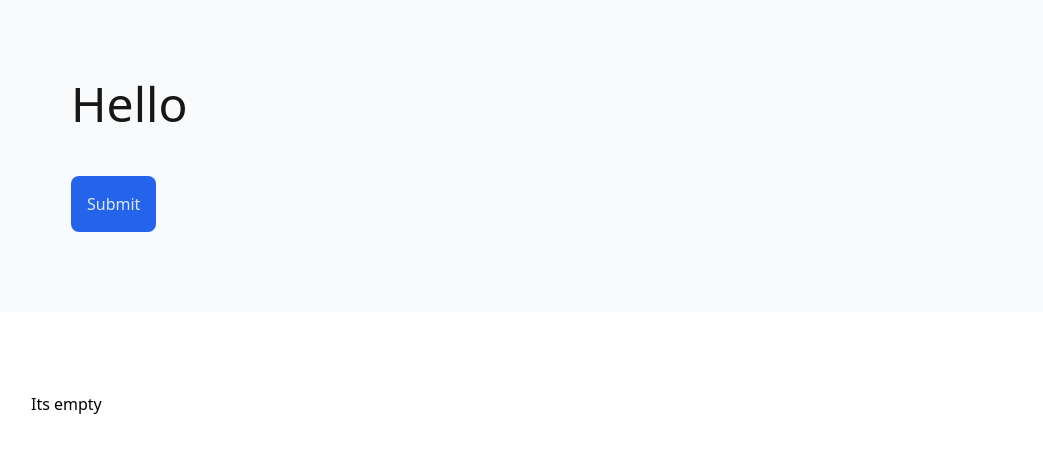
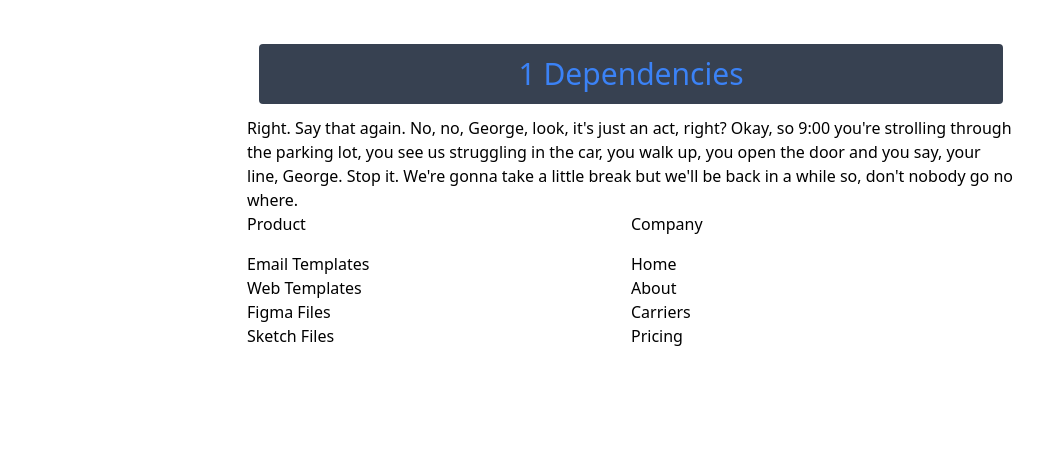
Before and after one commit to azyzz228/node-packagers-checker, a React (Create React App) app: page /package-dependencies/1 in a window 1280 px wide. Shown: the top 452 px of the page, without its empty margins (9-1052 px from the left). Built offline with nearby package versions, Linux system fonts and the light colour scheme.

Commit message:
:label: added package dependencies section

```diff
--- a/package.json
+++ b/package.json
@@ -10,6 +10,8 @@
     "cheerio": "^1.0.0-rc.12",
     "react": "^18.2.0",
     "react-dom": "^18.2.0",
+    "react-router": "^5.3.3",
+    "react-router-dom": "^5.3.3",
     "react-scripts": "5.0.1",
     "web-vitals": "^2.1.4"
   },
--- a/src/App.js
+++ b/src/App.js
@@ -1,86 +1,19 @@
-import axios from "axios";
-import { useState } from "react";
-import PackageInfo from "./components/PackageInfo";
+import { BrowserRouter as Router, Route } from "react-router-dom";
+import PackageDependencies from "./components/PackageDependencies";
+import Home from "./pages/Home";
 function App() {
-
-  const [packages, setPackages] = useState([]);
-  let arr = [];
-  function package_info(name, description, dependencies, github, issues) {
-    return {
-      name, description, dependencies, github, issues
-    }
-  }
-
-  const handleSubmit = async () => {
-    const res = await axios.get("https://raw.githubusercontent.com/azyzz228/hsl-color-picker/master/package.json");
-    if (res.status !== 200) {
-      alert("You provided broken link")
-    }
-
-    console.log(Object.keys(res.data.dependencies
-    ));
-
-
-    let npm_link = await axios.get("https://api.npms.io/v2/package/tailwindcss");
-
-    let metadata = npm_link.data.collected.metadata;
-
-    arr.push(package_info(metadata.name, metadata.description, Object.keys(metadata.dependencies), metadata.links.repository, metadata.links.bugs))
-    setPackages(arr);
-    console.log(arr);
-
-    //const $ = cheerio.load('<h2 class="title">Hello world</h2>');
-
-  }
   return (
     <>
-      <div className="p-20 flex flex-col justify-start items-start gap-12 bg-slate-50">
-        <h1 className="text-5xl text-neutral-900 ">Hello</h1>
-        <button className="p-4 text-blue-100 bg-blue-600 rounded-lg hover:bg-blue-700 active:bg-blue-900" onClick={() => handleSubmit()}>Submit</button>
-      </div>
-
-      <div className="flex flex-row px-10 py-20 justify-start items-center container mx-auto">
-        {
-          packages.length == 0 ?
-            (<p>Its empty</p>) :
-            (
-
-              packages.map((item, index) => (
-                <div key={index} class="max-w-md rounded-t-lg rounded-b-md border border-t-4 border-slate-100 border-t-blue-400 px-8 py-4 shadow-lg">
-                  <div class="flex flex-row items-center justify-between border-b pb-4">
-                    <a href={`${item.github}`}>
-                      <h1 class="text-2xl font-semibold text-slate-700 hover:underline">{item.name}</h1></a>
-                    <div class="flex flex-col items-end">
-                      <p class="text-sm text-slate-600">Last updated</p>
-                      <p class="text-lg font-bold text-slate-800">10 days ago</p>
-                    </div>
-                  </div>
-
-                  <p class="border-b border-slate-100 py-4 text-slate-700">{item.description}</p>
-                  <div class="flex flex-row items-center justify-between py-4">
-                    <a href={`${item.issuesLink}`}>    <p class="text-red-900">Issues</p>
-                    </a>
-                    <p class="text-xl font-bold text-red-700">78</p>
-                  </div>
-
-                  <p class="pb-3 text-slate-700">Dependencies:</p>
-                  <div class="grid grid-cols-3 place-items-start items-center gap-4">
-                    {
-                      item.dependencies.map((i, k) => (
-                        <p key={k} class="col-span-1 rounded-full bg-slate-50 py-1 px-4 font-semibold text-slate-700">{i}</p>
-                      ))
-                    }
-
-                  </div>
-                </div>
-              )
-              )
-            )
-        }
-      </div>
+      <Router>
+        <Route exact path="/" component={Home}></Route>
+        <Route
+          exact
+          path="/package-dependencies/:slug"
+          component={PackageDependencies}
+        ></Route>
+      </Router>
     </>
-  )
-
+  );
 }
 
 export default App;
--- /dev/null
+++ b/src/components/PackageDependencies.js
@@ -0,0 +1,68 @@
+import React from "react";
+import { useParams } from "react-router";
+function PackageDependencies() {
+  const { slug } = useParams();
+  console.log(slug);
+
+  return (
+    <div>
+      <section>
+        <div className=" flex flex-col items-center px-5 py-8 mx-auto max-w-7xl sm:px-6 lg:px-8">
+          <div className="flex flex-col w-full max-w-3xl mx-auto prose text-left prose-blue">
+            <div className="w-full mx-auto">
+              <h2 className="text-blue-500 text-3xl capitalize bg-gray-700 py-3 px-5 rounded border-3 m-3 text-center">
+                {slug} dependencies
+              </h2>
+              <p>
+                Right. Say that again. No, no, George, look, it's just an act,
+                right? Okay, so 9:00 you're strolling through the parking lot,
+                you see us struggling in the car, you walk up, you open the door
+                and you say, your line, George. Stop it. We're gonna take a
+                little break but we'll be back in a while so, don't nobody go no
+                where.
+              </p>
+              <div className="flex flex-wrap justify-start flex-grow mt-8 text-left md:mt-0">
+                <div className="w-full space-y-4 md:w-1/2">
+                  <p>Product</p>
+                  <nav className="mb-10 list-none">
+                    <li>
+                      <a href="#">Email Templates</a>
+                    </li>
+                    <li>
+                      <a href=" #">Web Templates</a>
+                    </li>
+                    <li>
+                      <a href="#">Figma Files</a>
+                    </li>
+                    <li>
+                      <a href=" #">Sketch Files</a>
+                    </li>
+                  </nav>
+                </div>
+                <div className="w-full space-y-4 md:w-1/2">
+                  <p>Company</p>
+                  <nav className="mb-10 list-none">
+                    <li>
+                      <a href="#">Home</a>
+                    </li>
+                    <li>
+                      <a href=" #">About</a>
+                    </li>
+                    <li>
+                      <a href="#">Carriers</a>
+                    </li>
+                    <li>
+                      <a href=" #">Pricing</a>
+                    </li>
+                  </nav>
+                </div>
+              </div>
+            </div>
+          </div>
+        </div>
+      </section>
+    </div>
+  );
+}
+
+export default PackageDependencies;
--- a/src/components/PackageInfo.js
+++ b/src/components/PackageInfo.js
@@ -1,4 +1,4 @@
-import React from 'react'
+import React from "react";
 
 function PackageInfo(name, description, issuesLink, dependencies, github) {
   return (
@@ -14,23 +14,23 @@ function PackageInfo(name, description, issuesLink, dependencies, github) {
 
       <p class="border-b border-slate-100 py-4 text-slate-700">{description}</p>
       <div class="flex flex-row items-center justify-between py-4">
-                <a href={`${issuesLink}`}>    <p class="text-red-900">Issues</p>
+        <a href={`${issuesLink}`}>
+          {" "}
+          <p class="text-red-900">Issues</p>
         </a>
         <p class="text-xl font-bold text-red-700">78</p>
       </div>
 
       <p class="pb-3 text-slate-700">Dependencies:</p>
       <div class="grid grid-cols-4 place-items-start items-center gap-8">
-                {
-                    dependencies.map((item) => (
-                        <p class="col-span-1 rounded-full bg-slate-50 py-1 px-4 font-semibold text-slate-700">item</p>
-                    ))
+        {dependencies.map((item) => (
+          <p class="col-span-1 rounded-full bg-slate-50 py-1 px-4 font-semibold text-slate-700">
+            item
+          </p>
+        ))}
+      </div>
+    </div>
+  );
 }
 
-            </div>
-        </div>
-
-    )
-}
-
-export default PackageInfo
+export default PackageInfo;
--- a/src/index.js
+++ b/src/index.js
@@ -1,16 +1,7 @@
-import React from 'react';
-import ReactDOM from 'react-dom/client';
-import './index.css';
-import App from './App';
-import reportWebVitals from './reportWebVitals';
+import React from "react";
+import ReactDOM from "react-dom/client";
+import "./index.css";
+import App from "./App";
 
-const root = ReactDOM.createRoot(document.getElementById('root'));
-root.render(
-  <App />
-
-);
-
-// If you want to start measuring performance in your app, pass a function
-// to log results (for example: reportWebVitals(console.log))
-// or send to an analytics endpoint. Learn more: https://bit.ly/CRA-vitals
-reportWebVitals();
+const root = ReactDOM.createRoot(document.getElementById("root"));
+root.render(<App />);
--- /dev/null
+++ b/src/pages/Home.js
@@ -0,0 +1,110 @@
+import axios from "axios";
+import { useState } from "react";
+
+function Home() {
+  const [packages, setPackages] = useState([]);
+  let arr = [];
+  function package_info(name, description, dependencies, github, issues) {
+    return {
+      name,
+      description,
+      dependencies,
+      github,
+      issues,
+    };
+  }
+  console.log(packages);
+  const handleSubmit = async () => {
+    const res = await axios.get(
+      "https://raw.githubusercontent.com/azyzz228/hsl-color-picker/master/package.json"
+    );
+    if (res.status !== 200) {
+      alert("You provided broken link");
+    }
+
+    console.log(Object.keys(res.data.dependencies));
+
+    let npm_link = await axios.get(
+      "https://api.npms.io/v2/package/tailwindcss"
+    );
+
+    let metadata = npm_link.data.collected.metadata;
+
+    arr.push(
+      package_info(
+        metadata.name,
+        metadata.description,
+        Object.keys(metadata.dependencies),
+        metadata.links.repository,
+        metadata.links.bugs
+      )
+    );
+    setPackages(arr);
+    console.log(arr);
+
+    //const $ = cheerio.load('<h2 class="title">Hello world</h2>');
+  };
+  return (
+    <div>
+      <div className="p-20 flex flex-col justify-start items-start gap-12 bg-slate-50">
+        <h1 className="text-5xl text-neutral-900 ">Hello</h1>
+        <button
+          className="p-4 text-blue-100 bg-blue-600 rounded-lg hover:bg-blue-700 active:bg-blue-900"
+          onClick={() => handleSubmit()}
+        >
+          Submit
+        </button>
+      </div>
+
+      <div className="flex flex-row px-10 py-20 justify-start items-center container mx-auto">
+        {packages.length === 0 ? (
+          <p>Its empty</p>
+        ) : (
+          packages.map((item, index) => (
+            <div
+              key={index}
+              class="max-w-md rounded-t-lg rounded-b-md border border-t-4 border-slate-100 border-t-blue-400 px-8 py-4 shadow-lg"
+            >
+              <div class="flex flex-row items-center justify-between border-b pb-4">
+                <a href={`/package-dependencies/${item.name}`}>
+                  <h1 class="text-2xl font-semibold text-slate-700 hover:underline">
+                    {item.name}
+                  </h1>
+                </a>
+                <div class="flex flex-col items-end">
+                  <p class="text-sm text-slate-600">Last updated</p>
+                  <p class="text-lg font-bold text-slate-800">10 days ago</p>
+                </div>
+              </div>
+
+              <p class="border-b border-slate-100 py-4 text-slate-700">
+                {item.description}
+              </p>
+              <div class="flex flex-row items-center justify-between py-4">
+                <a href={`${item.issuesLink}`}>
+                  {" "}
+                  <p class="text-red-900">Issues</p>
+                </a>
+                <p class="text-xl font-bold text-red-700">78</p>
+              </div>
+
+              <p class="pb-3 text-slate-700">Dependencies:</p>
+              <div class="grid grid-cols-3 place-items-start items-center gap-4">
+                {item.dependencies.map((i, k) => (
+                  <p
+                    key={k}
+                    class="col-span-1 rounded-full bg-slate-50 py-1 px-4 font-semibold text-slate-700"
+                  >
+                    {i}
+                  </p>
+                ))}
+              </div>
+            </div>
+          ))
+        )}
+      </div>
+    </div>
+  );
+}
+
+export default Home;
--- a/src/reportWebVitals.js
+++ /dev/null
@@ -1,13 +0,0 @@
-const reportWebVitals = onPerfEntry => {
-  if (onPerfEntry && onPerfEntry instanceof Function) {
-    import('web-vitals').then(({ getCLS, getFID, getFCP, getLCP, getTTFB }) => {
-      getCLS(onPerfEntry);
-      getFID(onPerfEntry);
-      getFCP(onPerfEntry);
-      getLCP(onPerfEntry);
-      getTTFB(onPerfEntry);
-    });
-  }
-};
-
-export default reportWebVitals;
```
Also changed, not shown: src/setupTests.js (deleted, +0 -5 lines), src/logo.svg (deleted), 1 other file (tests, documents, lock files or other folders). Lines whose indentation alone changed are shown as unchanged.
